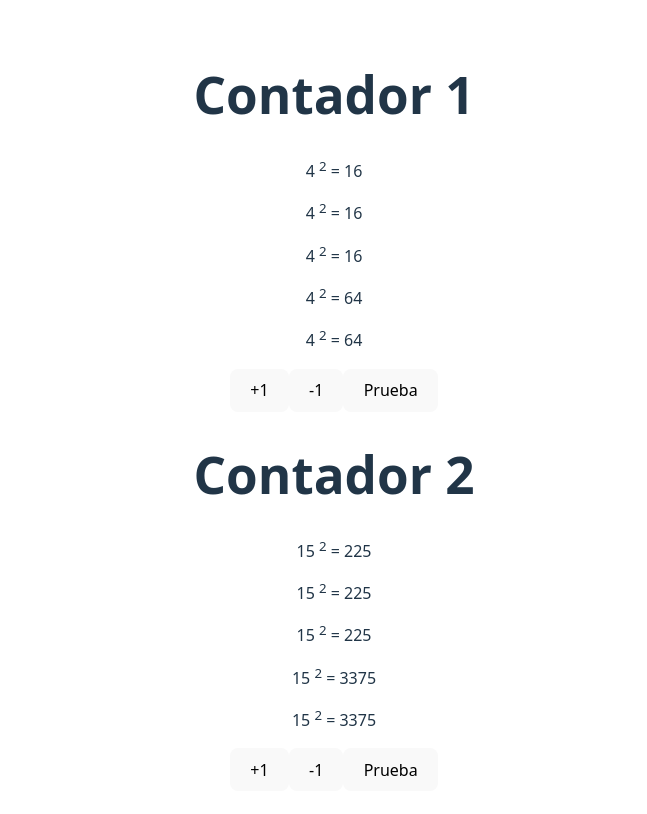
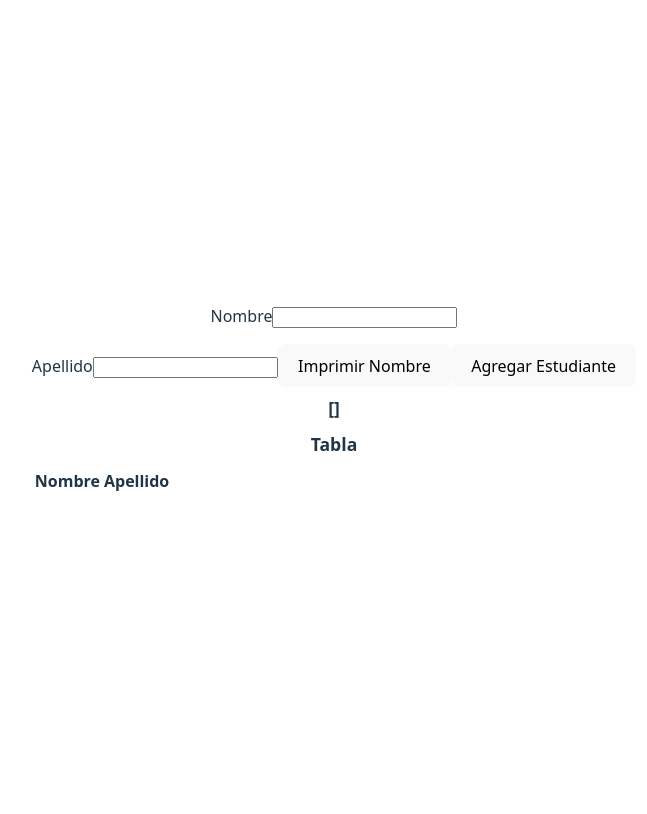
Before and after one commit to Marielena-GS/pw_u2_vue_mg_2, a Vue app: page / in a window 1280 px wide. Shown: the top 814 px of the page, without its empty margins (306-953 px from the left). Built offline with nearby package versions, Linux system fonts and the light colour scheme.

Commit message:
Directivas_VUE_2

```diff
--- a/src/App.vue
+++ b/src/App.vue
@@ -1,20 +1,30 @@
 <template>
   <div>
-    <ContadorView />
+  </div>
+  <div>
+      <!--<ContadorView/> -->
+      <!--Nuevo--><DirectivasView/>
+  </div>
+  <div>
+
   </div>
 </template>
 
-<script>
+<script >
+import ContadorView from './views/ContadorView.vue';
+import DirectivasView from './views/DirectivasView.vue'; //nuevo
+export default{
+    components: {
+        ContadorView,
+        DirectivasView //nuevo
+    }
+  }
 
-import ContadorView from '../src/views/ContadorView.vue'
 
-export default {
-  components: {
-    ContadorView
-  },
-};
+
 
 </script>
 
 <style>
+
 </style>
--- a/src/components/Contador.vue
+++ b/src/components/Contador.vue
@@ -1,81 +1,67 @@
 <template>
   <div>
-
-        <h1>{{tit}}</h1>
-        <p>{{numero}} <sup>2</sup> = {{ obtenerCuadrado()}} </p>
-        <p>{{numero}} <sup>2</sup> = {{ calculaCuadrado }} </p>
-        <p>{{numero}} <sup>2</sup> = {{ calculaCuadrado }} </p>
-        <p>{{numero}} <sup>2</sup> = {{ calculaCubo}} </p>
-        <p>{{numero}} <sup>2</sup> = {{ obtenerCubo()  }} </p>
-
+    <h1>{{ tit }}</h1>
+    <p>{{ numero }}<sup>2</sup>={{ calcularCuadrado }}</p>
+    <p>{{ numero }}<sup>2</sup>={{ calcularCuadrado }}</p>
+    <p>{{ numero }}<sup>2</sup>={{ calcularCuadrado }}</p>
+    <p>{{ numero }}<sup>2</sup>={{ calcularCubo }}</p>
+    <p>{{ numero }}<sup>2</sup>={{ obtenerCubo() }}</p>
     <div>
-            <button @:click ="incrementar()">+1</button>
+      <button @:click="incrementar()">+1</button>
       <button @:click="decrementar()">-1</button>
-            <button v-show="mostrar">Prueba</button>
+      <button v-show="mostrar">prueba</button>
     </div>
-
   </div>
-
 </template>
 
 <script>
 export default {
   data() {
     return {
+      //propiedades reactivas con data
       numero: this.inicio,
-            titulo: 'Contador'
+      titulo: "Contador",
     };
-    },
-
+  }, //fin propiedad reactiva
   methods: {
+    //metodos
     obtenerCuadrado() {
-            console.log("Entro a obtener cuadrado");
-            return this.numero * this.numero;
+      console.log("Entro a obtener Cuadrado");
+      return this.numero * this.numero; //agregar this para variables locales
     },
     obtenerCubo() {
-            console.log("Entro a obtener cubo");
       return this.numero * this.numero * this.numero;
     },
-        incrementar(){
+    incrementar() {
       console.log(this.tit);
-            this.numero ++;
+      this.numero++;
     },
-        decrementar(){
-            this.numero --;
+    decrementar() {
+      this.numero--;
     },
-    },
-
-    computed:{
-        calculaCuadrado() {
+  }, //propiedades computadas no son metodos, se ejecutan solo cuando existe un cambio en la respuesta caso contrario se guarda las respuestas en cache
+  computed: {
+    calcularCuadrado() {
       console.log("Entro a propiedad computada");
       return this.numero * this.numero;
     },
-        calculaCubo(){
-            console.log("Entro a propiedad computada");
+    calcularCubo() {
       return this.numero * this.numero * this.numero;
-        }
     },
-
-    /*props: ["tit", "inicio", "mostrar"],  declaracion basica de props*/
-
-    /*forma más específica */
+  },
+ /* props: ["tit", "inicio", "mostrar"], declaracion basica de props*/
  props: {
-        tit: String,
-        inicio:{
+  tit : String,
+  inicio : {
     type: Number,
     default: 99,
-            validator(value){
-                return value > 10;
+    validator(value){//validaciones
+      return value>10;
     }
   },
   mostrar: Boolean
-    }
-
-    /*Tipos de los que puedo declarar los props
-    String, Number, Boolean, Array, Object, Date, Funcion, BigInt */
-
+ }/*Sting, Number, Boolean, Array, Object, Date, Funcion, BigInt */
 };
-
 </script>
 
 <style>
--- /dev/null
+++ b/src/components/Directivas.vue
@@ -0,0 +1,72 @@
+<template>
+  <div>
+    <label for="id_nombre">Nombre</label>
+    <input type="text" id="id_nombre" v-model="nombre">
+    <p>{{ nombre }}</p>
+    <label for="id_apellido">Apellido</label>
+    <input type="text" id="id_apellido" v-model="apellido">
+
+
+
+    <button @:click="imprimirNombre()">Imprimir Nombre</button>
+
+    <button @:click="agregarEstudiante()">Agregar Estudiante</button>
+
+
+    <h1>{{ arreglo }}</h1>
+
+    <ul >
+        <li  v-for="{nombre,apellido} in arreglo" :key="nombre" >{{ nombre }} - {{ apellido }}</li>
+    </ul>
+
+    <h1>Tabla</h1>
+    <table>
+        <thead>
+            <th>Nombre</th>
+            <th>Apellido</th>
+        </thead>
+        <tbody>
+            <!--Recordar al usar desestructracion de datos usar el nombre de las variables que usa el objeto para no tener conficiones-->
+            <tr v-for="{nombre,apellido} in arreglo" :key="nombre">
+               <td>{{ nombre }}</td>
+               <td>{{ apellido }}</td>
+            </tr>
+        </tbody>
+    </table>
+  </div>
+</template>
+<script>
+export default {
+    data(){
+        return {
+            nombre: null,
+            apellido: null,
+            //arreglo:[1,2,3,4]
+            arreglo:[]
+        }
+    },
+    methods:{
+        imprimirNombre(){
+            console.log(this.nombre)
+        },
+        agregarEstudiante(){
+            const estu = {
+                nombre: this.nombre,
+                apellido:this.apellido
+            }
+            console.log("Se Agrega Estudiante")
+            console.log(this.arreglo)
+            this.arreglo.push(estu);
+            this.limpiarFormulario();
+        },
+        limpiarFormulario(){
+            this.nombre=null;
+            this.apellido=null;
+        }
+    }
+}
+</script>
+
+<style>
+
+</style>
--- a/src/style.css
+++ b/src/style.css
@@ -32,6 +32,7 @@ body {
 
 h1 {
   font-size: 3.2em;
+  font-size: 1.1em;
   line-height: 1.1;
 }
 
--- a/src/views/ContadorView.vue
+++ b/src/views/ContadorView.vue
@@ -1,17 +1,21 @@
 <template>
   <div>
-    <Contador tit="Contador 1" v-bind:inicio="4" :mostrar="true"/>
-    <Contador tit="Contador 2" :inicio="15" :mostrar="true" />
+    <Contador tit="Contador 1" :inicio="20" :mostrar="true"/>
+    <Contador tit="Contador 2" :inicio="4" :mostrar="false"/>
   </div>
 </template>
-<script>
-import Contador from '../components/Contador.vue';
-export default {
-  components: {
-    Contador,
-  },
-};
+
+<script >
+import Contador from "../components/Contador.vue"
+
+export default{
+    components: {
+        Contador
+    }
+  }
+
 </script>
 
 <style>
+
 </style>
--- /dev/null
+++ b/src/views/DirectivasView.vue
@@ -0,0 +1,15 @@
+<template>
+  <Directivas/>
+</template>
+
+<script>
+import Directivas from '../components/Directivas.vue'
+export default {
+  components: { Directivas },
+
+}
+</script>
+
+<style>
+
+</style>
```
Lines whose indentation alone changed are shown as unchanged.
